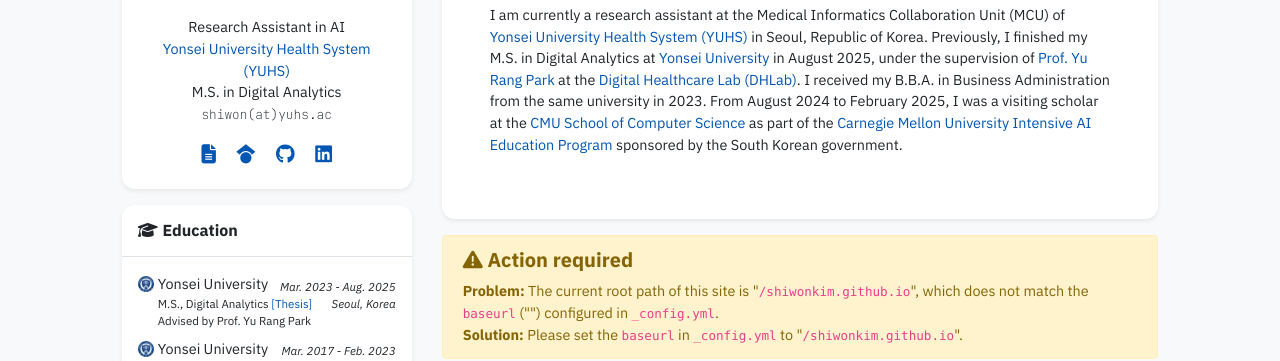
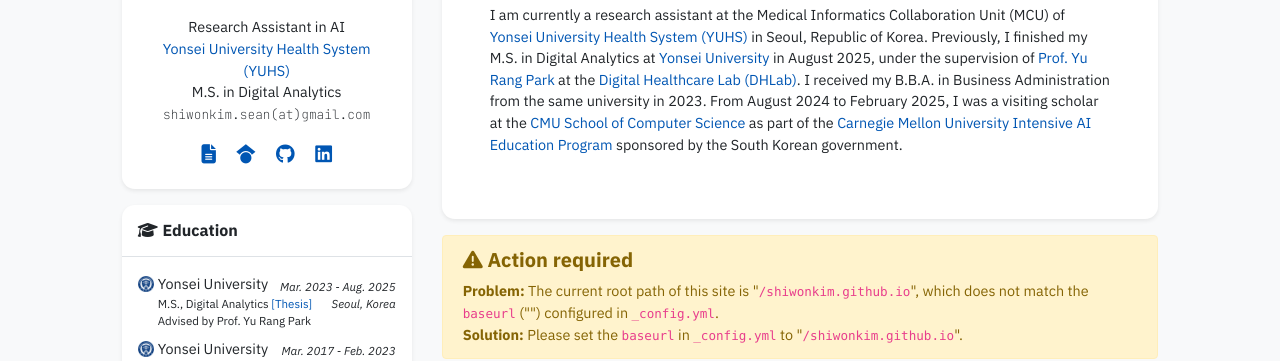
Before and after one commit to shiwonkim/shiwonkim.github.io, a Jekyll site: the page built from index.html, in a window 1280 px wide and 900 px high, scrolled down 348 px. Shown: the part 154-515 px from the top of the window. Built offline with Jekyll 4.4.1, drawn with Linux system fonts in a browser that asks for light colours; nearby versions of some CDN libraries; some web fonts are replaced; a style sheet for code colours, icons or effects is not loaded.

Commit message:
edit profile

```diff
--- a/_data/profile.yml
+++ b/_data/profile.yml
@@ -10,7 +10,7 @@
 - name: M.S. in Digital Analytics
 
 
-email: "shiwon@yuhs.ac"
+email: "shiwonkim.sean@gmail.com"
 cv_link: https://shiwonkim.github.io/uploads/CV_ShiwonKim_one_page.pdf
 gscholar: 2M8pQ4MAAAAJ  # This is an example, replace it with your own Google Scholar ID
 github: shiwonkim
```
Also changed, not shown: 1 other file.
